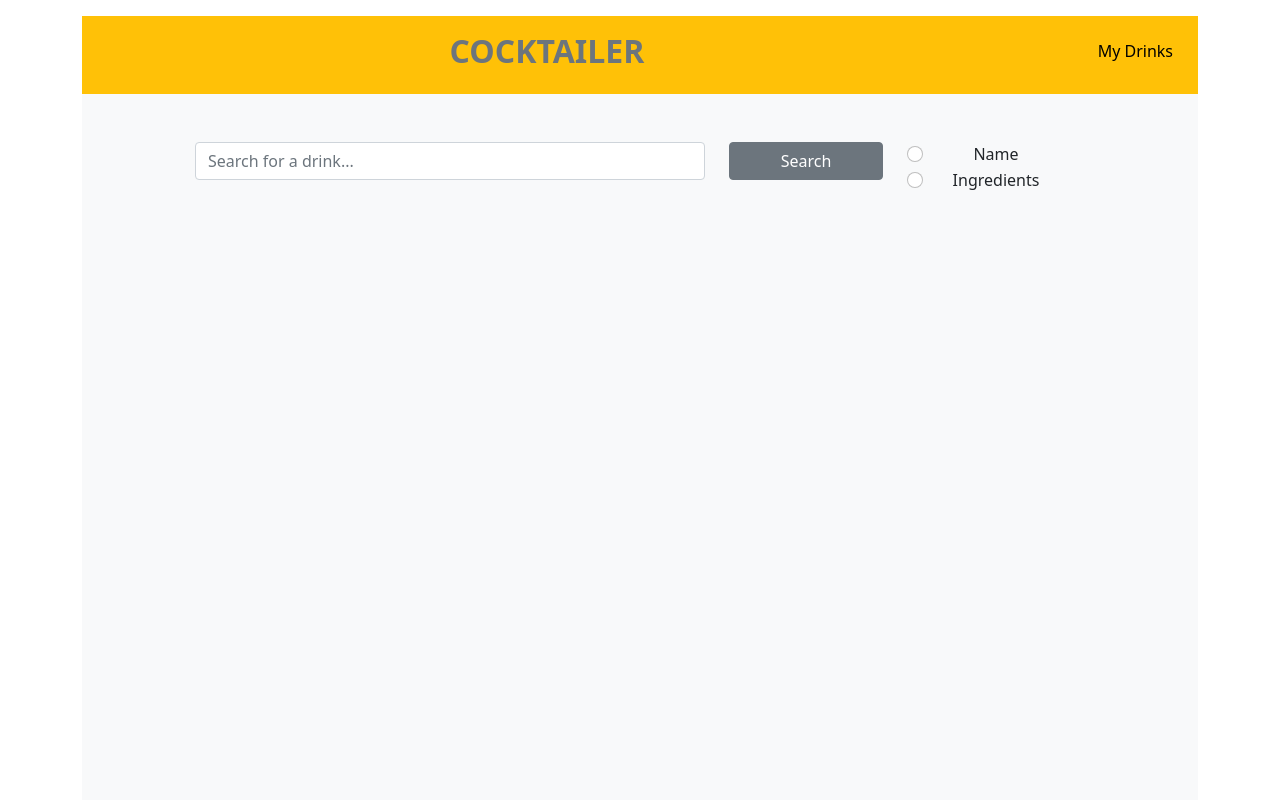
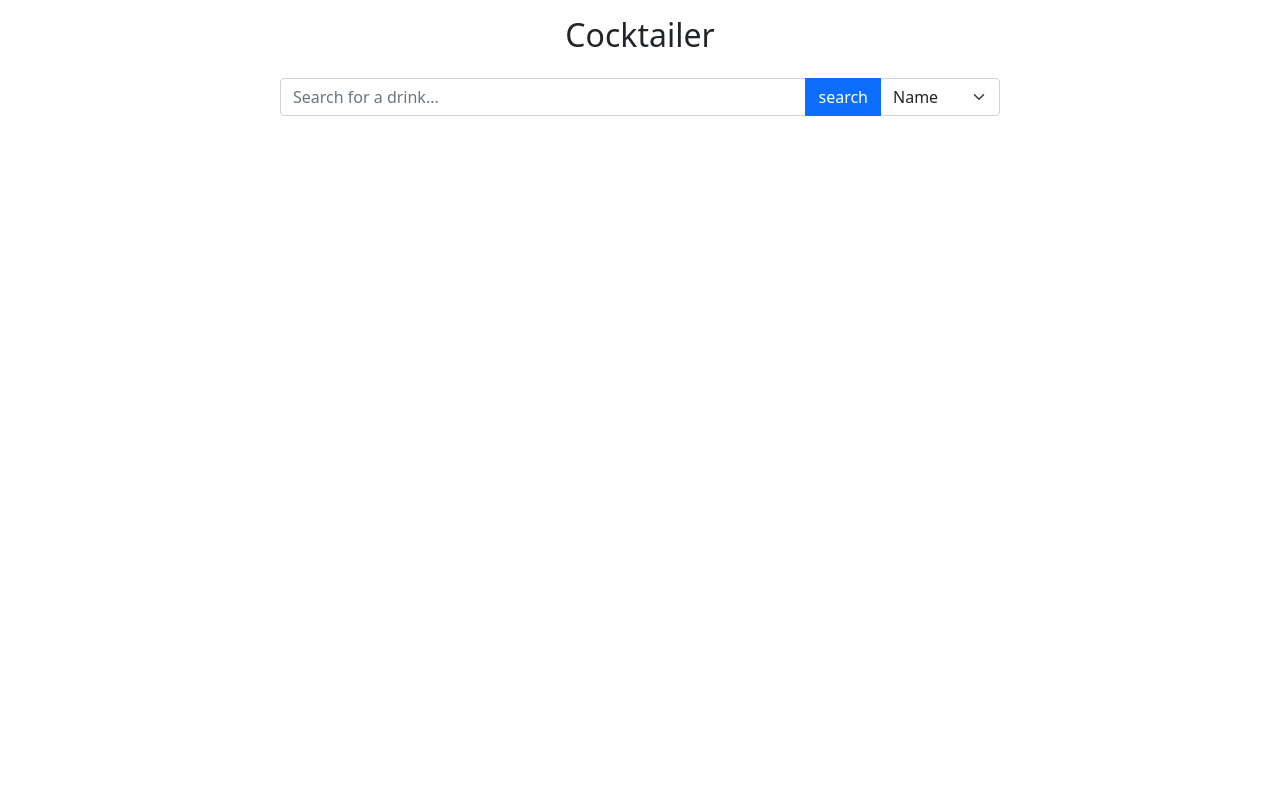
Before and after one commit to ak2296/cocktailer, a React (Create React App) app: page / in a window 1280 px wide. Shown: the top 800 px of the page. Built offline with nearby package versions, Linux system fonts and the light colour scheme.

Commit message:
fix apps and fix drinks

```diff
--- a/src/App.js
+++ b/src/App.js
@@ -1,41 +1,56 @@
+import Axios from 'axios';
+import { useState } from 'react';
 import Tiles from "./Tiles"
-import Drink from "./Drink"
-import Form from "./Form"
-import Favorites from "./Favorites"
-import{BrowserRouter as Router ,Route, Switch} from 'react-router-dom';
-
 
 function App() {
 
+  const[query, setquery]=useState("")
+  const [drinks, setdrinks] = useState([])
+  const [searchType, setsearchType] = useState('search.php?s')
 
+  var url= `https://www.thecocktaildb.com/api/json/v1/1/${searchType}=${query}`
+  async function getDrinks(){
+    let result= await Axios.get(url);
+    setdrinks(result.data.drinks);
+    //console.log(result.data);
+  }
+
+  const submit = (e)=>{
+    e.preventDefault();
+    getDrinks();
+  }
 
   return (
-    //this Routes the pages that has to show
-    <Router>
-    <div className='container bg-light min-vh-100' >
-      <div className='row justify-content-center py-3 bg-warning mb-5 mt-3'>
-      <h2 className='col-10 text-center fw-bold text-muted align-self-center'>COCKTAILER</h2>
-      <a className="col-2" href="/Favorites" target="_self">
-        <button type="button" className=" btn btn-warning float-end d-inline"> My Drinks</button>
-      </a>
+    <div className='container'>
+      <div className='row justify-content-md-center py-3'>
+      <h2 className='col text-center'>Cocktailer</h2>
       </div>
-        <div className="row  justify-content-center min-vh-100">
-          <Switch>
-            <Route path='/' exact component={Form} />
-            <Route path='/Tiles' component={Tiles} />
-            <Route path='/Drink' component={Drink} />
-            <Route path='/Favorites' component={Favorites} />
-          </Switch>
+      <div className="row  justify-content-center">
+        <div className="col-lg-8">
+        <form className='input-group' onSubmit={submit}>
+          <input
+          type="text" className="form-control mb-3"
+          placeholder="Search for a drink..."
+          value={query} onChange={(e)=> setquery(e.target.value)}/>
+          <button type="submit" className="btn btn-primary mb-3">search</button>
+          <div className="col-2 ml-5">
+          <select className="form-select text-truncate">
+            <option  value="Name" onClick={()=>setsearchType('search.php?s')}> Name</option>
+            <option  value="Ingredients" onClick={()=>setsearchType('filter.php?i')}> Ingredients</option>
+          </select>
+          </div>
+        </form>
         </div>
+        </div>
+        <div className="container ">
+        <div className="row  justify-content-center">
+        {drinks.map(drink => {
+          return <Tiles key={drink['idDrink']} drink= {drink} />;
+        })}
+        </div>
+        </div>
+      </div>
 
-        <div className="row justify-content-center bg-secondary py-3">
-          <div className="col">
-          <p className="text-center text-warning align-middle mb-0 fw-bold">June 2021 - Group 16</p>
-          </div>
-        </div>
-
-    </div>
-    </Router>
 
 )}
 
--- a/src/Drink.js
+++ b/src/Drink.js
@@ -21,8 +21,6 @@ function Drink() {
   }
   getDescrip();
 console.log(ingred)
-
-function toFavorites(){};
     return (
       <div className="row text-center mt-3 h-100">
         <div className="col  mb-3 justify-content-center ">
@@ -35,9 +33,11 @@ function toFavorites(){};
 
         <img  className=" col-1 img-thumbnail float-end mt-3 bg-light border-0 " src={src} alt="Favorite" onClick={()=> {
           setsrc(yellowheart)
-           }}/>
+          }}/>
 
-        </div>
+
+
+       </div>
             <h1 className='border-top border-warning p-2 '>{ingred["strDrink"]}</h1>
         </div>
       <div className="row text-center ">
```
